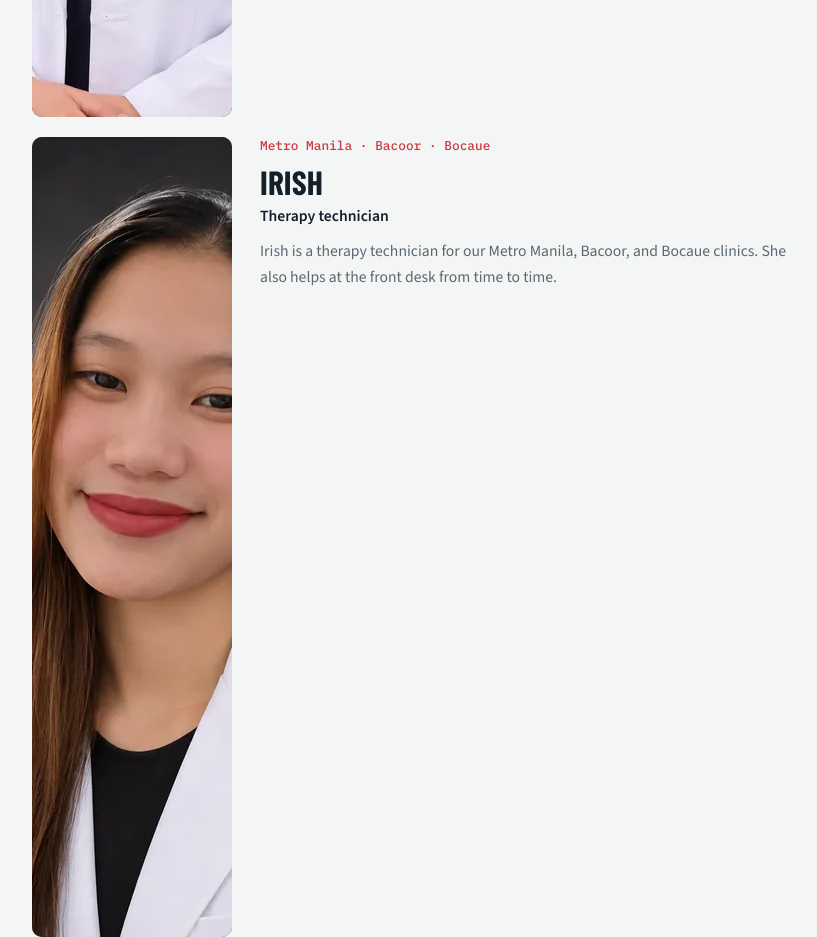
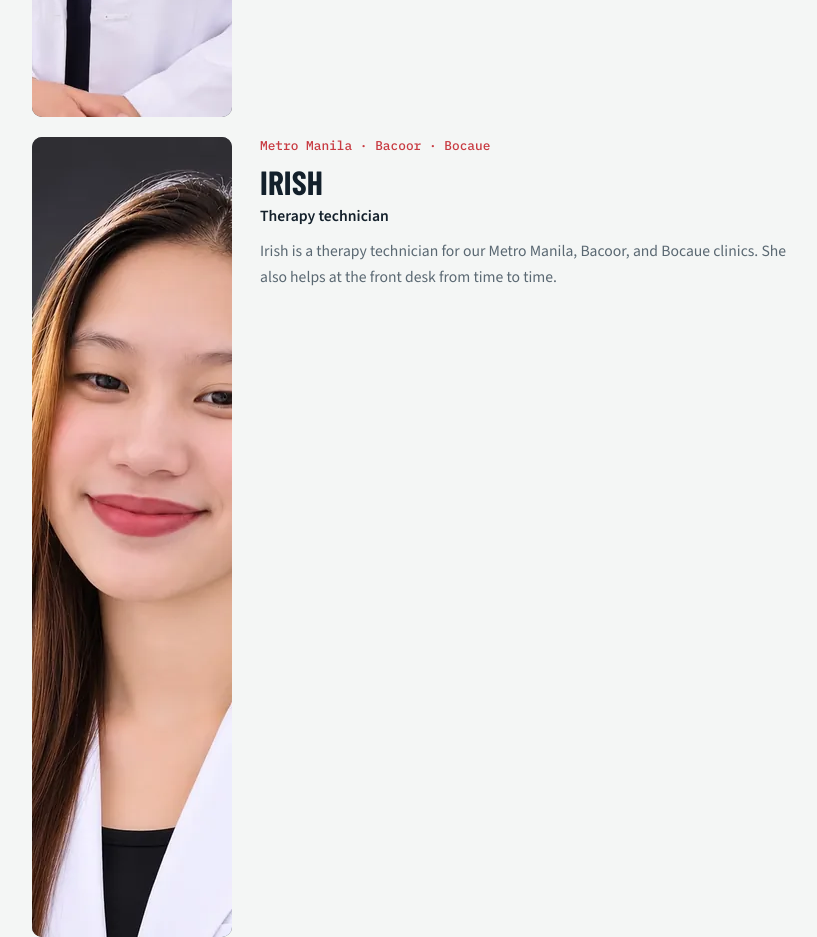
Before and after one commit to furiousdoc34/angrydoc-funnels, a plain HTML site: page index.html in a window 1280 px wide. Shown: the part 5900-6837 px from the top of the page, without its empty margins (68-885 px from the left). Drawn offline with nearby package versions, Linux system fonts and the light colour scheme; a web font is replaced by a local one.

Commit message:
Replace Irish team photo with a new headshot
Swap in a newly cropped portrait as assets/irish-2.webp so browsers
do not keep serving the previous file. Leave her profile text unchanged.

```diff
--- a/index.html
+++ b/index.html
@@ -414,7 +414,7 @@ footer .wrap { display: flex; justify-content: space-between; gap: 12px; flex-wr
         </article>
 
         <article class="member">
-          <img class="headshot" src="assets/irish.webp" alt="Irish, therapy technician at Metro Manila, Bacoor, and Bocaue" width="600" height="800">
+          <img class="headshot" src="assets/irish-2.webp" alt="Irish, therapy technician at Metro Manila, Bacoor, and Bocaue" width="600" height="800">
           <div class="member-text">
             <span class="creds">Metro Manila · Bacoor · Bocaue</span>
             <h3>Irish</h3>
```
Also changed, not shown: assets/irish-2.webp (added), assets/irish.webp (deleted).
